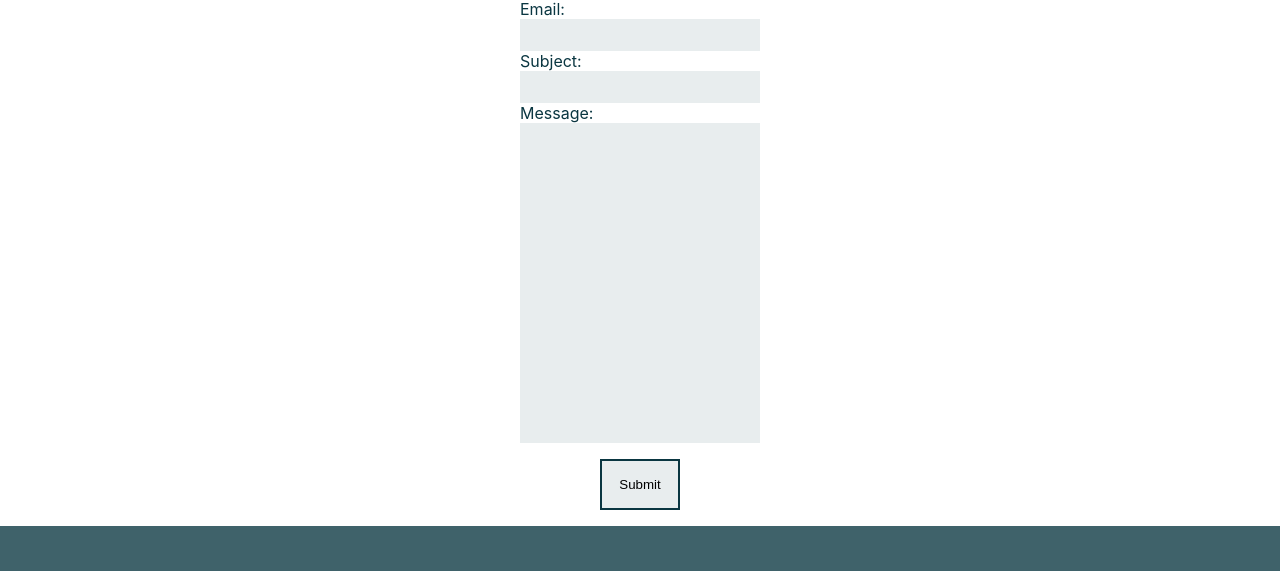
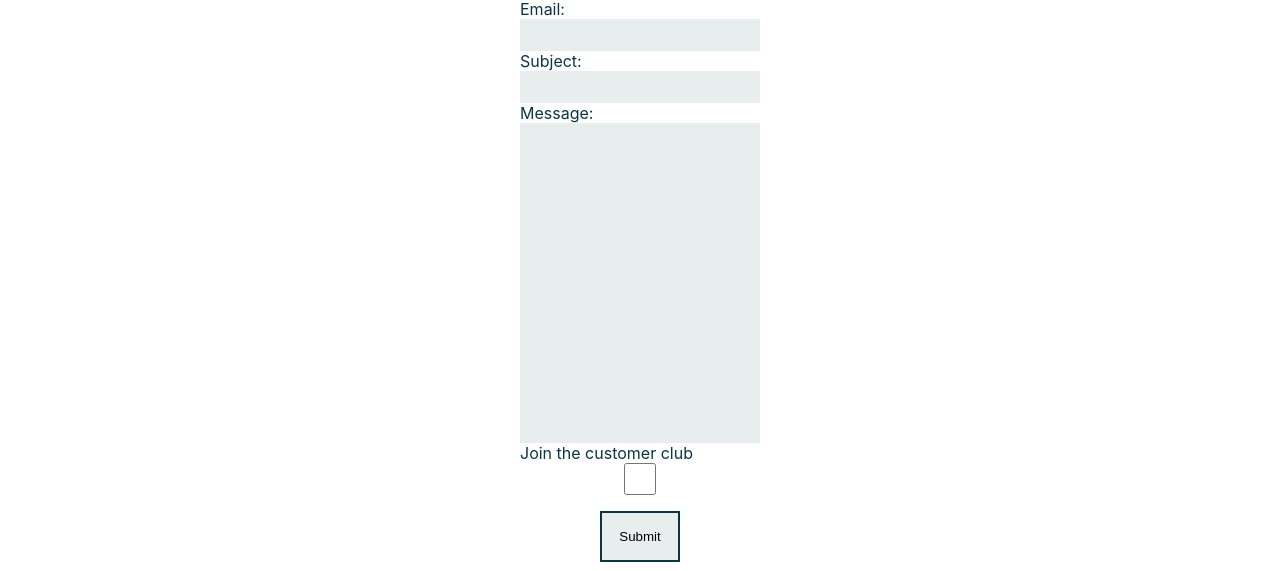
Before and after one commit to Zohla/rainydays, a plain HTML site: page contact.html in a window 1280 px wide. Shown: the part 790-1361 px from the top of the page. Drawn offline with Linux system fonts and the light colour scheme.

Commit message:
add checkbox to join customer club

```diff
--- a/contact.html
+++ b/contact.html
@@ -91,6 +91,11 @@
           <input type="text" id="subject" name="subject" />
           <label for="message" class="message-label">Message:</label>
           <input type="text" id="message" name="message" />
+          <label for="join-club" class="join-club"
+            >Join the customer club</label
+          >
+          <input type="checkbox" id="join-club" name="join-club" />
+
           <button class="send-form-btn">Submit</button>
         </form>
       </div>
```
